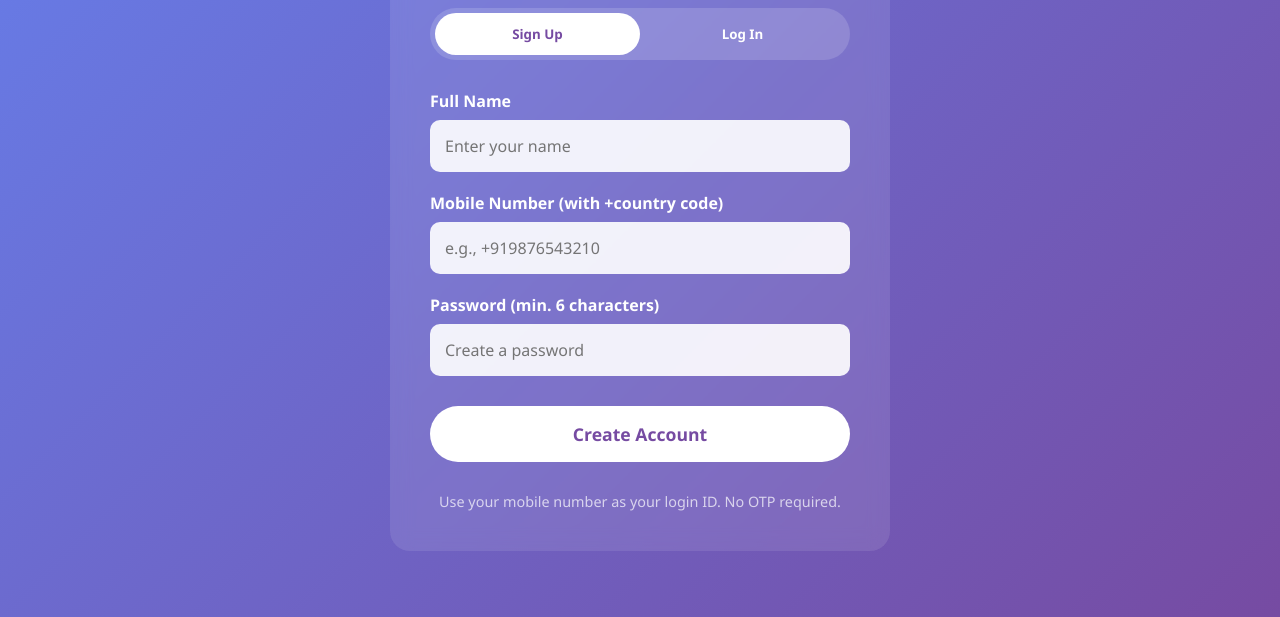
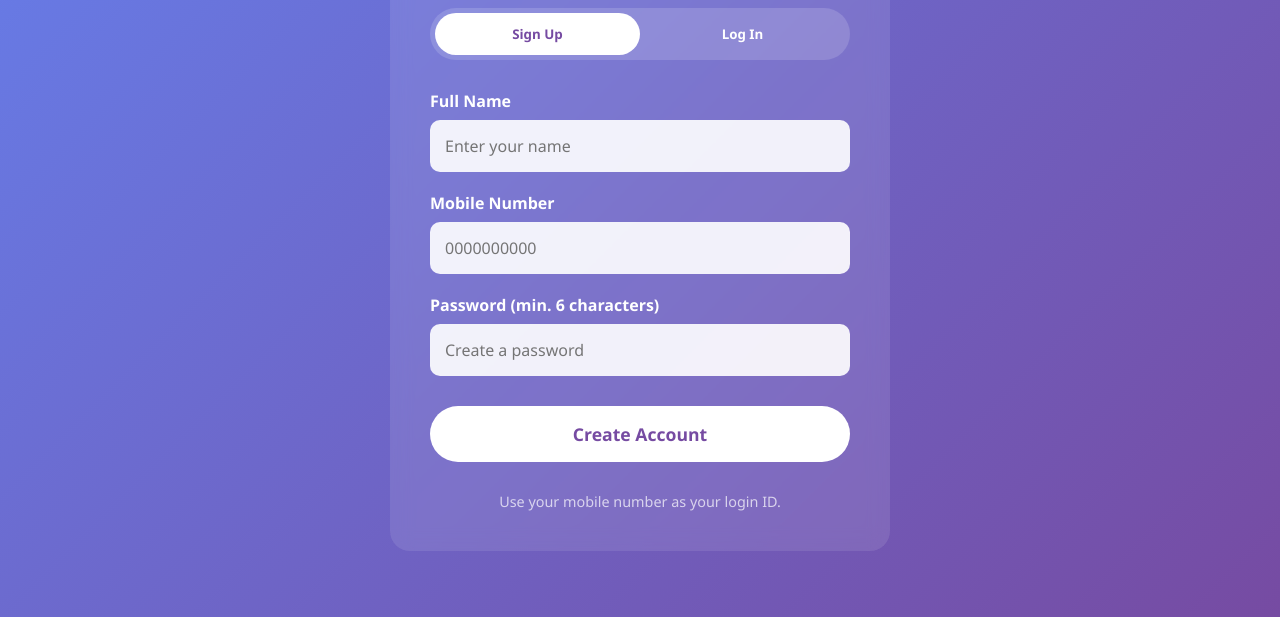
Before and after one commit to shreematka/kuber, a plain HTML site: page index.html in a window 1280 px wide. Shown: the part 183-800 px from the top of the page. Drawn offline with Linux system fonts and the light colour scheme; no server answers.

Commit message:
Update title and input labels in index.html

```diff
--- a/index.html
+++ b/index.html
@@ -3,7 +3,7 @@
 <head>
     <meta charset="UTF-8">
     <meta name="viewport" content="width=device-width, initial-scale=1.0">
-    <title>My Professional Website</title>
+    <title>KUBER MATKA</title>
     <style>
         * {
             margin: 0;
@@ -142,8 +142,8 @@
                     <input type="text" id="signup-name" placeholder="Enter your name" required>
                 </div>
                 <div class="form-group">
-                    <label for="signup-phone">Mobile Number (with +country code)</label>
-                    <input type="tel" id="signup-phone" placeholder="e.g., +919876543210" required>
+                    <label for="signup-phone">Mobile Number</label>
+                    <input type="tel" id="signup-phone" placeholder="0000000000" required>
                 </div>
                 <div class="form-group">
                     <label for="signup-password">Password (min. 6 characters)</label>
@@ -155,8 +155,8 @@
             <!-- LOGIN FORM -->
             <form id="login-form" class="hidden" onsubmit="logInWithPhone(event)">
                 <div class="form-group">
-                    <label for="login-phone">Mobile Number (with +country code)</label>
-                    <input type="tel" id="login-phone" placeholder="e.g., +919876543210" required>
+                    <label for="login-phone">Mobile Number</label>
+                    <input type="tel" id="login-phone" placeholder="0000000000" required>
                 </div>
                 <div class="form-group">
                     <label for="login-password">Password</label>
@@ -169,7 +169,7 @@
             <div id="message"></div>
 
             <div class="footer">
-                <p>Use your mobile number as your login ID. No OTP required.</p>
+                <p>Use your mobile number as your login ID.</p>
             </div>
         </div>
     </div>
```
